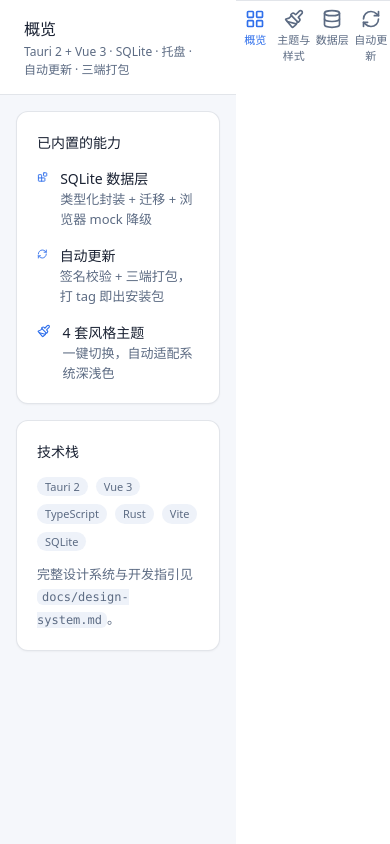
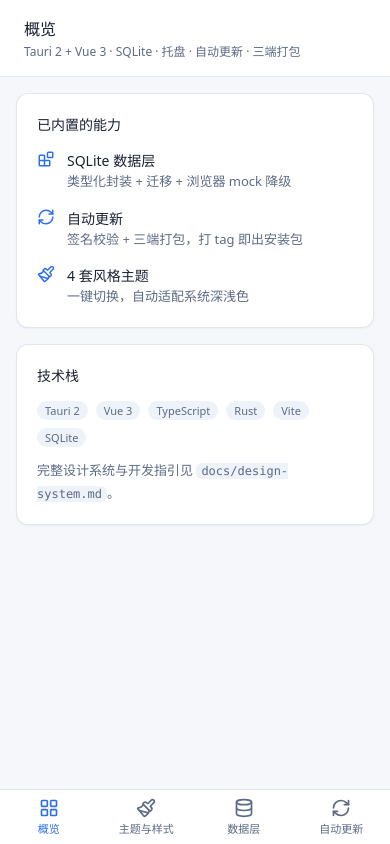
Before and after one commit to Shiaoming123/meow-starter, a Vue app: page / in a window 390 px wide. Built offline with nearby package versions, Linux system fonts and the light colour scheme.

Commit message:
fix: make mobile navigation a real bottom bar

```diff
--- a/package.json
+++ b/package.json
@@ -10,6 +10,7 @@
   "scripts": {
     "dev": "vite",
     "build": "vue-tsc --noEmit && vite build",
+    "check:layout": "node scripts/check-built-layout.mjs",
     "preview": "vite preview",
     "test": "node scripts/run-tests.mjs",
     "typecheck": "vue-tsc --noEmit",
--- a/src/App.vue
+++ b/src/App.vue
@@ -661,13 +661,23 @@
 }
 
 @media (max-width: 768px) {
+  .shell {
+    flex-direction: column;
+  }
+
   .sidebar {
     display: none;
+  }
+
+  .main {
+    min-height: 0;
   }
 
   .tabbar {
     display: flex;
     flex-shrink: 0;
+    width: 100%;
+    padding-bottom: env(safe-area-inset-bottom, 0px);
     border-top: 1px solid var(--border);
     background: var(--surface);
   }
--- a/src/lib/platform.ts
+++ b/src/lib/platform.ts
@@ -11,9 +11,13 @@
 }
 
 /** 是否移动端（Android / iOS）。基于 UA 判断，覆盖 Tauri 移动端与浏览器移动预览 */
+export function isMobileUserAgent(userAgent: string): boolean {
+  return /Android|iPhone|iPad|iPod/i.test(userAgent)
+}
+
 export function isMobile(): boolean {
   if (typeof navigator === 'undefined') return false
-  return /Android|iPhone|iPad|iPod/i.test(navigator.userAgent)
+  return isMobileUserAgent(navigator.userAgent)
 }
 
 /** 是否桌面端 Tauri（有托盘等桌面能力的环境） */
```
Also changed, not shown: scripts/check-built-layout.mjs (added, +23 -0 lines), 2 other files (tests, documents, lock files or other folders).
